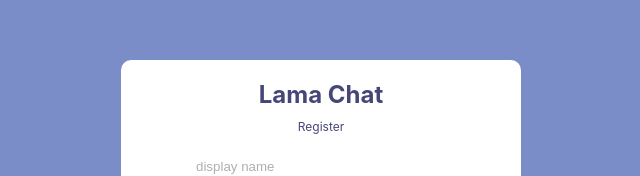
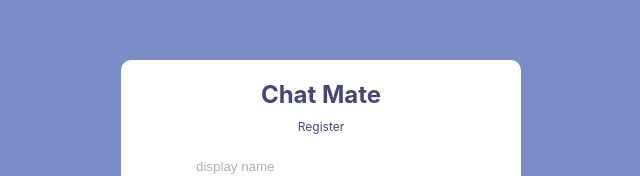
Before and after one commit to Crimson-03/chatmate, a React (Create React App) app: page /register in a window 1280 px wide. Shown: the part 132-308 px from the top of the page, without its empty margins (319-959 px from the left). Built offline with nearby package versions, Linux system fonts and the light colour scheme; no server answers.

Commit message:
Update Register.jsx

```diff
--- a/src/pages/Register.jsx
+++ b/src/pages/Register.jsx
@@ -62,7 +62,7 @@
   return (
     <div className="formContainer">
       <div className="formWrapper">
-        <span className="logo">Lama Chat</span>
+        <span className="logo">Chat Mate</span>
         <span className="title">Register</span>
         <form onSubmit={handleSubmit}>
           <input required type="text" placeholder="display name" />
@@ -78,7 +78,7 @@
           {err && <span>Something went wrong</span>}
         </form>
         <p>
-          You do have an account? <Link to="/register">Login</Link>
+          You do have an account? <Link to="/login">Login</Link>
         </p>
       </div>
     </div>
```
